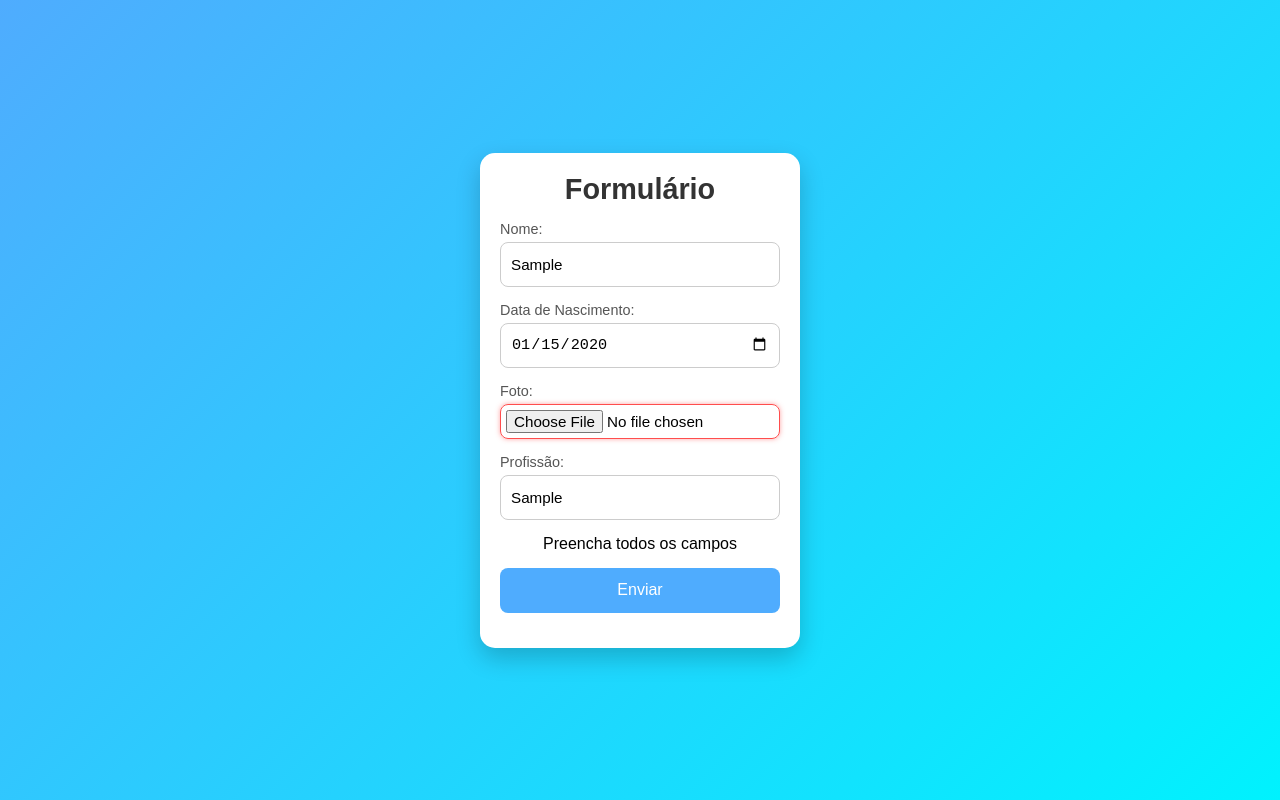
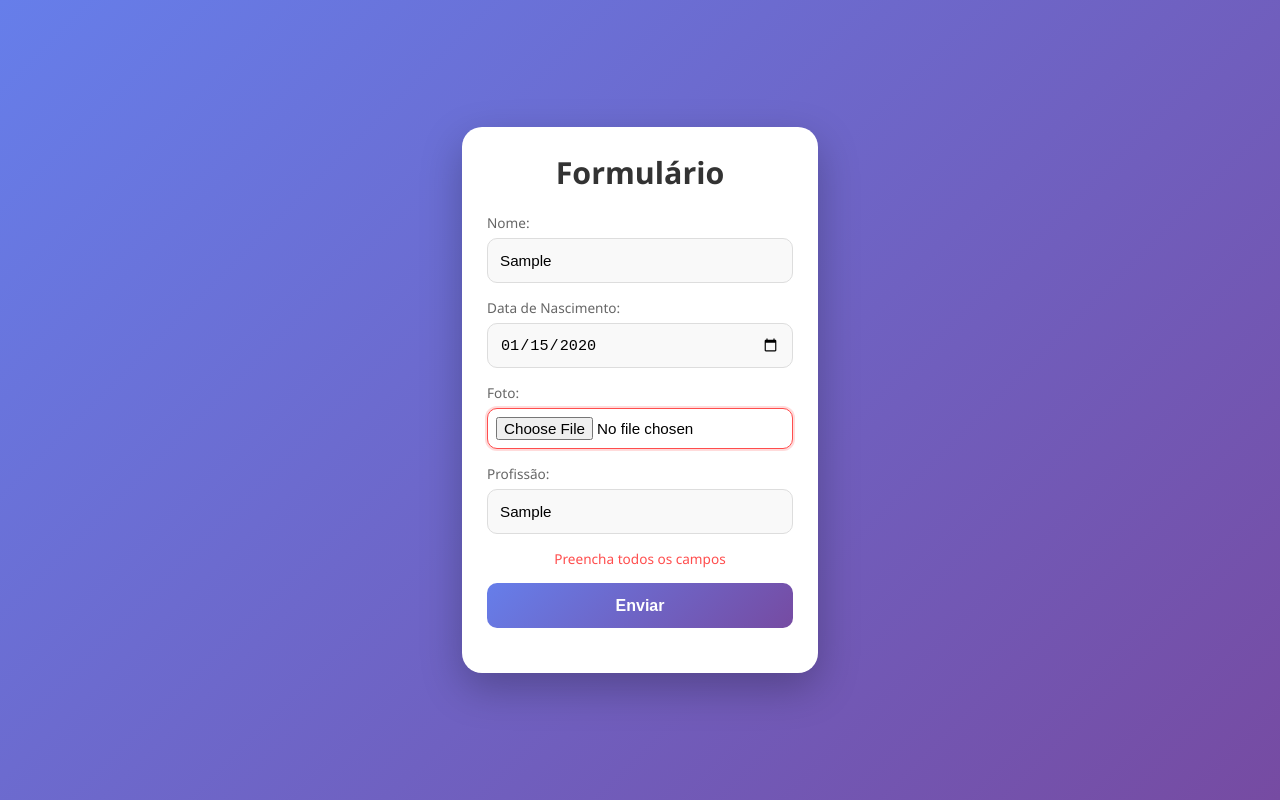
Before and after one commit to Edinilson1/TrabalhoIndividualDW3, a plain HTML site: page index.html in a window 1280 px wide. Both pictures are taken after typing "Sample", "2020-01-15", "Sample" into the empty fields and a click on the button "Enviar". Drawn offline with Linux system fonts and the light colour scheme.

Commit message:
sigma style

```diff
--- a/style.css
+++ b/style.css
@@ -5,43 +5,35 @@
 }
 
 body {
-    width: 100vw;
-    height: 100vh;
+    min-height: 100vh;
     display: flex;
     justify-content: center;
     align-items: center;
-    font-family: Arial, Helvetica, sans-serif;
-    background: linear-gradient(135deg, #4facfe, #00f2fe);
-}
-
-.container {
-    width: 100%;
-    display: flex;
-    justify-content: center;
-    align-items: center;
+    font-family: 'Segoe UI', Tahoma, Geneva, Verdana, sans-serif;
+    background: linear-gradient(135deg, #667eea, #764ba2);
 }
 
 .caixa {
-    width: 25%;
-    max-width: 90%;
-    background: white;
+    width: 100%;
+    max-width: 420px;
+    background: #fff;
+    padding: 25px;
+    border-radius: 20px;
     display: flex;
     flex-direction: column;
-    padding: 20px;
-    gap: 15px;
-    border-radius: 15px;
-    box-shadow: 0 10px 25px rgba(0, 0, 0, 0.2);
+    gap: 20px;
+    box-shadow: 0 15px 40px rgba(0, 0, 0, 0.25);
+    animation: fadeIn 0.5s ease;
 }
 
 .titulo {
-    font-size: 1.8rem;
+    font-size: 1.9rem;
     font-weight: bold;
     text-align: center;
     color: #333;
 }
 
 form {
-    width: 100%;
     display: flex;
     flex-direction: column;
     gap: 15px;
@@ -50,56 +42,62 @@ form {
 .group {
     display: flex;
     flex-direction: column;
-    gap: 5px;
+    gap: 6px;
 }
 
 label {
-    font-size: 0.9rem;
-    color: #555;
+    font-size: 0.85rem;
+    color: #666;
 }
 
 input {
     height: 45px;
-    padding: 0 10px;
-    border: 1px solid #ccc;
-    border-radius: 8px;
-    transition: 0.3s;
+    padding: 0 12px;
+    border-radius: 10px;
+    border: 1px solid #ddd;
     font-size: 0.95rem;
+    transition: all 0.25s ease;
+    background: #f9f9f9;
 }
 
 input:focus {
-    border-color: #4facfe;
+    border-color: #667eea;
+    background: #fff;
+    box-shadow: 0 0 0 3px rgba(102, 126, 234, 0.2);
     outline: none;
-    box-shadow: 0 0 5px rgba(79, 172, 254, 0.5);
 }
 
 input[type="file"] {
-    padding: 5px;
+    padding: 8px;
     height: auto;
+    background: #fff;
 }
 
 button {
     height: 45px;
     border: none;
-    border-radius: 8px;
-    background: #4facfe;
+    border-radius: 10px;
+    background: linear-gradient(135deg, #667eea, #764ba2);
     color: white;
     font-size: 1rem;
+    font-weight: 600;
     cursor: pointer;
-    transition: 0.3s;
+    transition: all 0.25s ease;
 }
 
 button:hover {
-    background: #00c6ff;
-    transform: scale(1.03);
+    transform: translateY(-2px);
+    box-shadow: 0 8px 20px rgba(0, 0, 0, 0.2);
 }
 
 button:active {
-    transform: scale(0.98);
+    transform: scale(0.97);
 }
 
 span {
-    align-self: center;
+    font-size: 0.85rem;
+    color: #ff4d4d;
+    text-align: center;
 }
 
 .invisivel {
@@ -108,38 +106,58 @@ span {
 
 .erro {
     border-color: #ff4d4d;
-    outline: none;
-    box-shadow: 0 0 5px rgba(255, 77, 77, 0.5);
+    background: #fff5f5;
+    box-shadow: 0 0 0 2px rgba(255, 77, 77, 0.2);
 }
 
 .cards {
-    width: 100%;
     display: flex;
     flex-direction: column;
     gap: 15px;
 }
 
 .card {
-    width: 100%;
-    border-radius: 10px;
-    border: 2px solid black;
-    padding: 10px;
     display: grid;
-    grid-template-columns: 1fr 3fr;
-    grid-template-rows: 1fr;
-    grid-template-areas:
-    "card1 card2";
-    gap: 10px;
+    grid-template-columns: 100px 1fr;
+    gap: 15px;
+    padding: 15px;
+    border-radius: 15px;
+    background: #fdfdfd;
+    box-shadow: 0 10px 25px rgba(0, 0, 0, 0.15);
+    transition: transform 0.2s;
+}
+
+.card:hover {
+    transform: scale(1.02);
 }
 
 .card1 {
+    width: 100%;
+    height: 100px;
     border-radius: 10px;
-    background-repeat: no-repeat;
     background-size: cover;
+    background-position: center;
 }
 
 .card2 {
     display: flex;
     flex-direction: column;
-    gap: 10px;
+    justify-content: center;
+    gap: 5px;
 }
+
+.card2 .titulo {
+    font-size: 1.2rem;
+    text-align: left;
+}
+
+@keyframes fadeIn {
+    from {
+        opacity: 0;
+        transform: translateY(10px);
+    }
+    to {
+        opacity: 1;
+        transform: translateY(0);
+    }
+}
```
